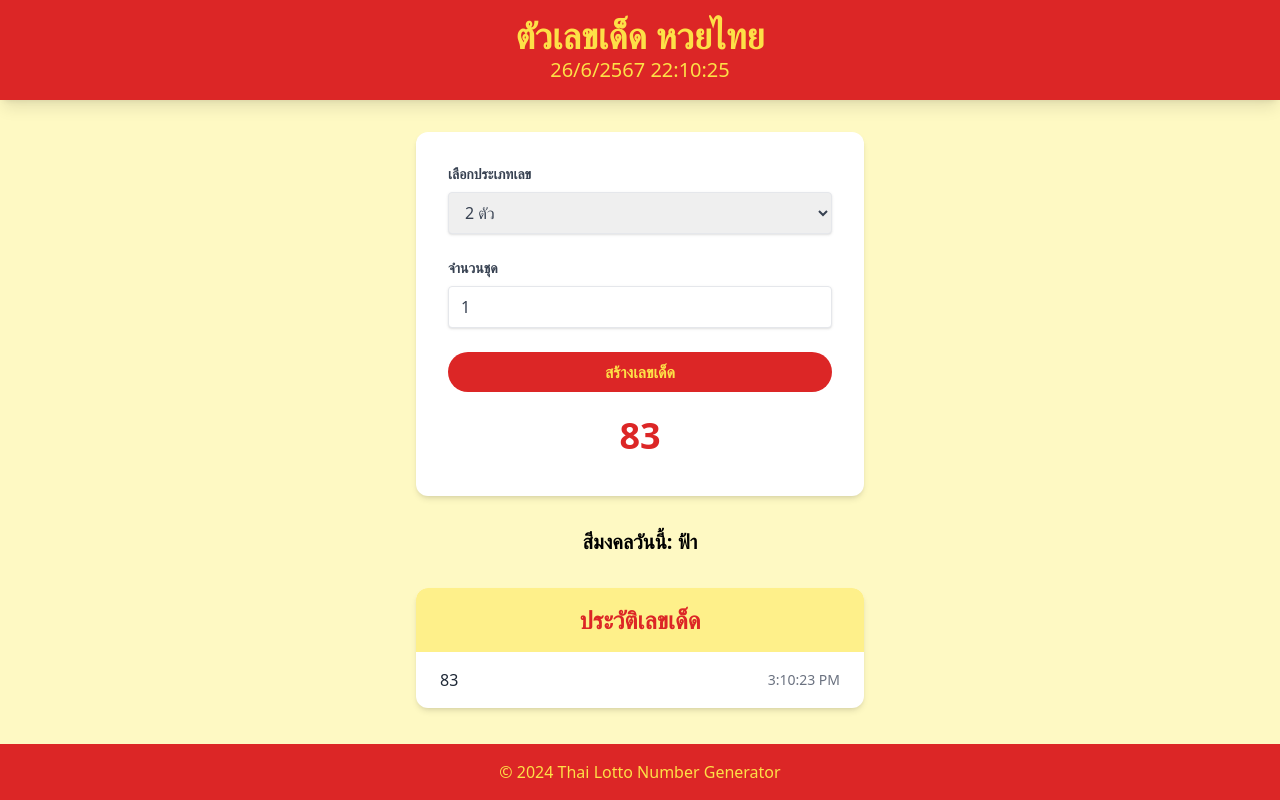
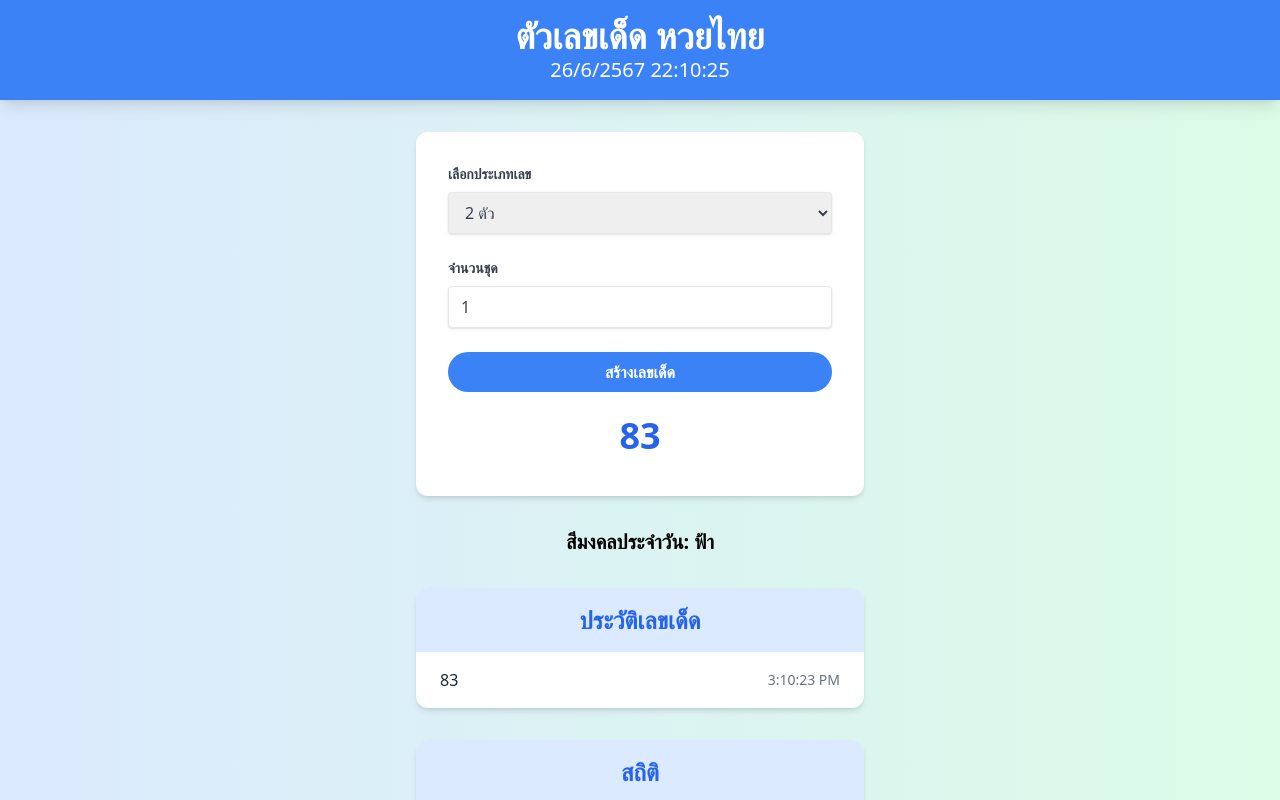
Before and after one commit to gameyp/RandomLotto, a plain HTML site: page index.html in a window 1280 px wide. Both pictures are taken after a click on the button "สร้างเลขเด็ด". Shown: the top 800 px of the page. Drawn offline with nearby package versions, Linux system fonts and the light colour scheme.

Commit message:
Update
-No shood shard color
-Lucky color just one time

```diff
--- a/index.html
+++ b/index.html
@@ -5,10 +5,10 @@
     <meta name="viewport" content="width=device-width, initial-scale=1.0">
     <title>Thai Lotto Number Generator</title>
     <script src="https://cdn.tailwindcss.com"></script>
-    <link href="https://fonts.googleapis.com/css2?family=Kanit:wght@400;700&display=swap" rel="stylesheet">
+    <link href="https://fonts.googleapis.com/css2?family=Sarabun:wght@400;700&display=swap" rel="stylesheet">
 </head>
-<body class="bg-yellow-100 font-sans min-h-screen flex flex-col">
-    <header class="bg-red-600 text-yellow-300 py-4 text-center shadow-lg">
+<body class="bg-gradient-to-r from-blue-100 to-green-100 font-sans min-h-screen flex flex-col">
+    <header class="bg-blue-500 text-white py-4 text-center shadow-lg">
         <h1 class="text-4xl font-bold">ตัวเลขเด็ด หวยไทย</h1>
         <p class="text-xl" id="currentTime"></p>
     </header>
@@ -34,7 +34,7 @@
                     <input type="number" id="quantity" min="1" max="5" value="1" class="shadow border rounded w-full py-2 px-3 text-gray-700">
                 </div>
 
-                <button id="generateBtn" class="bg-red-600 hover:bg-red-700 text-yellow-300 font-bold py-2 px-4 rounded-full w-full transition duration-300 ease-in-out transform hover:scale-105">
+                <button id="generateBtn" class="bg-blue-500 hover:bg-blue-600 text-white font-bold py-2 px-4 rounded-full w-full transition duration-300 ease-in-out transform hover:scale-105">
                     สร้างเลขเด็ด
                 </button>
 
@@ -45,12 +45,17 @@
         <div id="luckyColor" class="mt-8 text-center text-xl font-bold"></div>
 
         <div id="history" class="mt-8 bg-white rounded-xl shadow-md overflow-hidden max-w-md mx-auto">
-            <h2 class="text-2xl font-bold text-center text-red-600 py-4 bg-yellow-200">ประวัติเลขเด็ด</h2>
+            <h2 class="text-2xl font-bold text-center text-blue-600 py-4 bg-blue-100">ประวัติเลขเด็ด</h2>
             <ul id="historyList" class="divide-y divide-gray-200 max-h-48 overflow-y-auto"></ul>
+        </div>
+
+        <div id="statistics" class="mt-8 bg-white rounded-xl shadow-md overflow-hidden max-w-md mx-auto">
+            <h2 class="text-2xl font-bold text-center text-blue-600 py-4 bg-blue-100">สถิติ</h2>
+            <div id="statsContent" class="p-4"></div>
         </div>
     </main>
 
-    <footer class="bg-red-600 text-yellow-300 py-4 text-center">
+    <footer class="bg-blue-500 text-white py-4 text-center">
         <p>© 2024 Thai Lotto Number Generator</p>
     </footer>
 
@@ -62,8 +67,11 @@
         const historyList = document.getElementById('historyList');
         const luckyColor = document.getElementById('luckyColor');
         const currentTime = document.getElementById('currentTime');
+        const statsContent = document.getElementById('statsContent');
 
         const colors = ['แดง', 'เขียว', 'น้ำเงิน', 'เหลือง', 'ส้ม', 'ม่วง', 'ชมพู', 'ฟ้า'];
+        let generationCount = 0;
+        let numberFrequency = {};
 
         function generateNumber(digits) {
             let min = Math.pow(10, digits - 1);
@@ -73,7 +81,7 @@
 
         function addToHistory(numbers) {
             const li = document.createElement('li');
-            li.className = 'px-6 py-4 flex justify-between items-center hover:bg-yellow-100';
+            li.className = 'px-6 py-4 flex justify-between items-center hover:bg-blue-50';
             li.innerHTML = `
                 <span class="text-gray-800">${numbers.join(', ')}</span>
                 <span class="text-sm text-gray-500">${new Date().toLocaleTimeString()}</span>
@@ -90,6 +98,23 @@
             currentTime.textContent = now.toLocaleString('th-TH', { timeZone: 'Asia/Bangkok' });
         }
 
+        function updateStatistics(numbers) {
+            generationCount++;
+            numbers.forEach(num => {
+                numberFrequency[num] = (numberFrequency[num] || 0) + 1;
+            });
+
+            let statsHTML = `<p>จำนวนครั้งที่สร้าง: ${generationCount}</p>`;
+            statsHTML += '<p>เลขที่ออกบ่อย 3 อันดับแรก:</p>';
+
+            const sortedFrequency = Object.entries(numberFrequency).sort((a, b) => b[1] - a[1]).slice(0, 3);
+            sortedFrequency.forEach(([num, freq]) => {
+                statsHTML += `<p>${num}: ${freq} ครั้ง</p>`;
+            });
+
+            statsContent.innerHTML = statsHTML;
+        }
+
         generateBtn.addEventListener('click', () => {
             const digits = parseInt(numberType.value);
             const sets = parseInt(quantity.value);
@@ -102,7 +127,7 @@
                 generatedNumbers.push(number);
 
                 const numberElement = document.createElement('div');
-                numberElement.className = 'text-4xl font-bold text-red-600 mb-2 opacity-0 transform scale-0';
+                numberElement.className = 'text-4xl font-bold text-blue-600 mb-2 opacity-0 transform scale-0';
                 numberElement.textContent = number;
                 result.appendChild(numberElement);
 
@@ -114,9 +139,12 @@
             }
 
             addToHistory(generatedNumbers);
+            updateStatistics(generatedNumbers);
 
-            const randomColor = colors[Math.floor(Math.random() * colors.length)];
-            luckyColor.textContent = `สีมงคลวันนี้: ${randomColor}`;
+            if (!luckyColor.textContent) {
+                const randomColor = colors[Math.floor(Math.random() * colors.length)];
+                luckyColor.textContent = `สีมงคลประจำวัน: ${randomColor}`;
+            }
         });
 
         setInterval(updateTime, 1000);
@@ -125,7 +153,7 @@
 
     <style>
         body {
-            font-family: 'Kanit', sans-serif;
+            font-family: 'Sarabun', sans-serif;
         }
     </style>
 </body>
```
